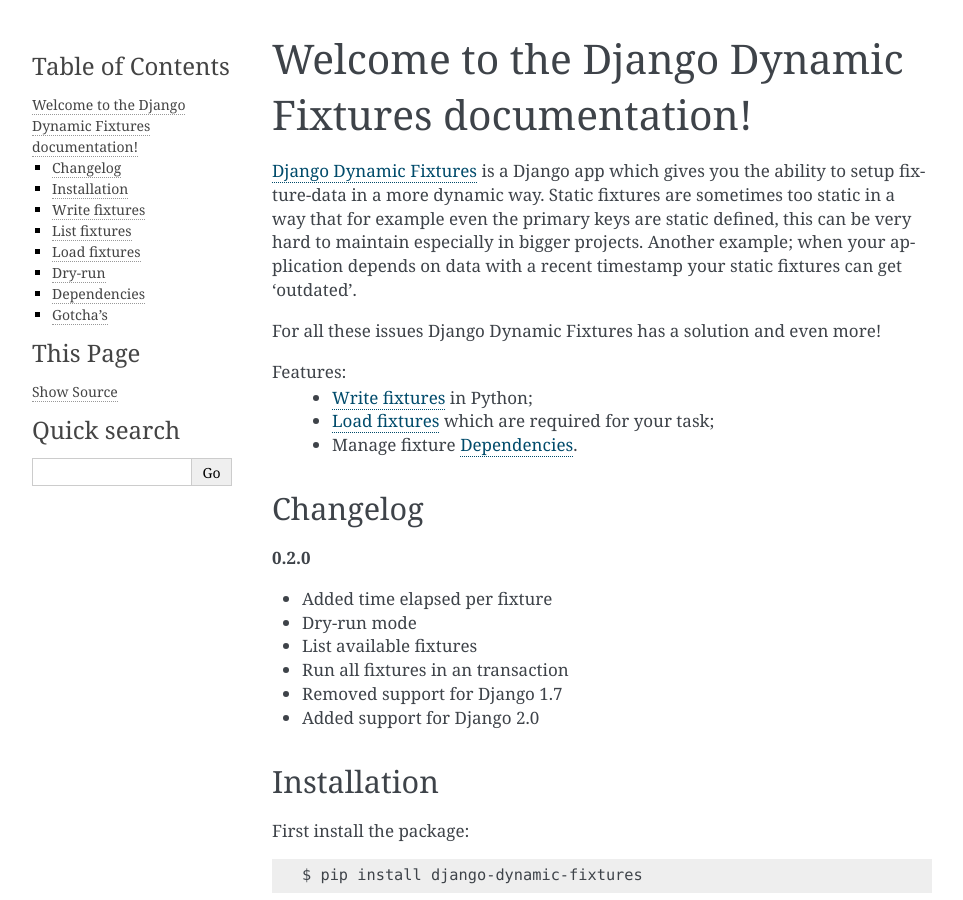
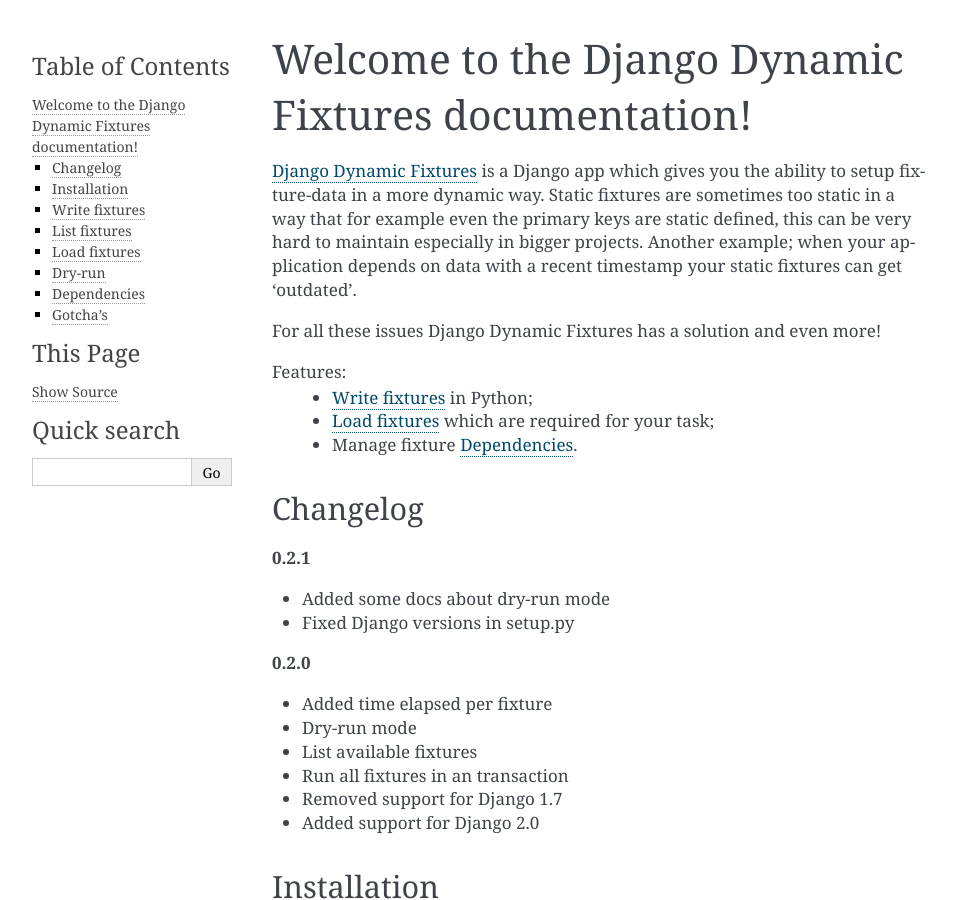
Before and after one commit to Peter-Slump/django-dynamic-fixtures, a Sphinx documentation site: the page built from docs/source/index.rst, in a window 1280 px wide and 900 px high. Shown: the whole window, without its empty margins (148-1111 px from the left). Built offline with Sphinx 7.4.7, drawn with Linux system fonts in a browser that asks for light colours.

Commit message:
Updated changelog

```diff
--- a/docs/source/index.rst
+++ b/docs/source/index.rst
@@ -24,6 +24,11 @@
 
 Changelog
 =========
+
+**0.2.1**
+
+* Added some docs about dry-run mode
+* Fixed Django versions in setup.py
 
 **0.2.0**
 
```
